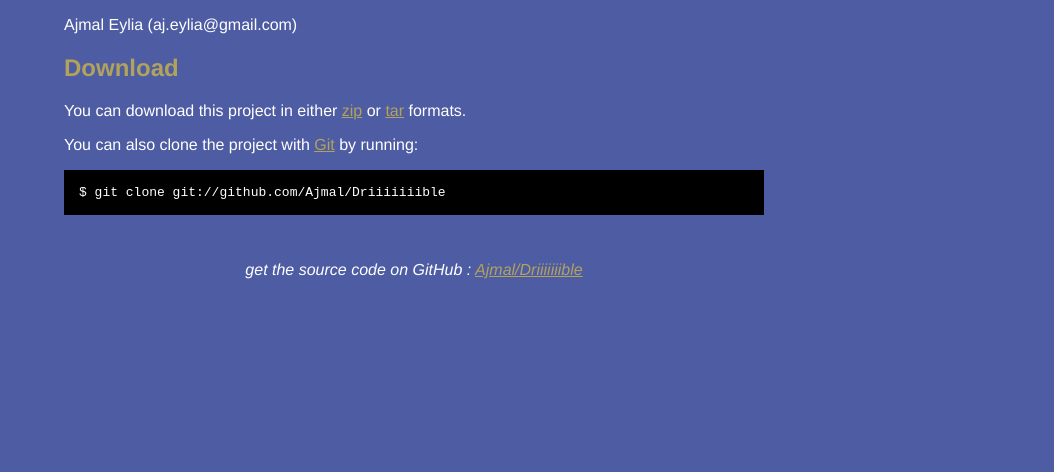
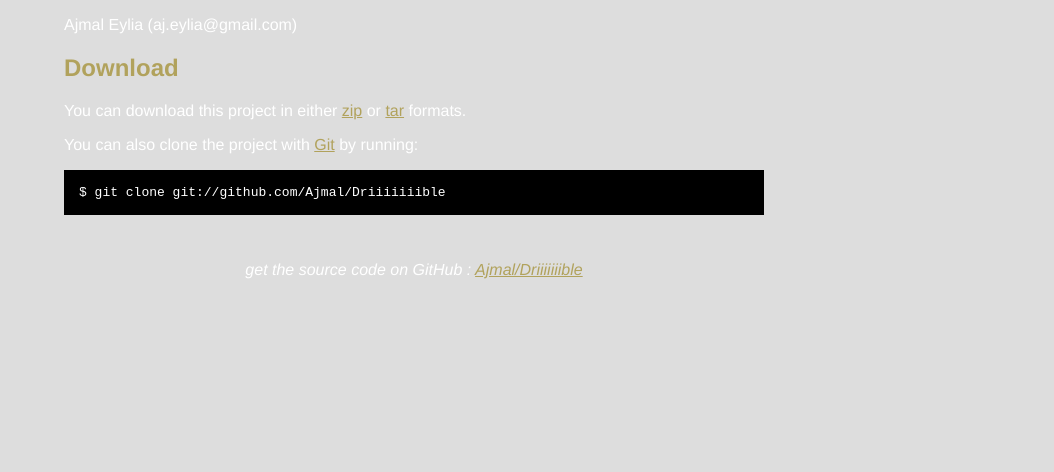
Before and after one commit to Ajmal/dribbble, a plain HTML site: page index.html in a window 1280 px wide. Shown: the part 328-800 px from the top of the page, without its empty margins (226-1280 px from the left). Drawn offline with Linux system fonts and the light colour scheme.

Commit message:
bg color

```diff
--- a/index.html
+++ b/index.html
@@ -8,7 +8,7 @@
   <style type="text/css">
     body {
       margin-top: 1.0em;
-      background-color: #4e5da3;
+      background-color: #ddd;
       font-family: Helvetica, Arial, FreeSans, san-serif;
       color: #ffffff;
     }
```
